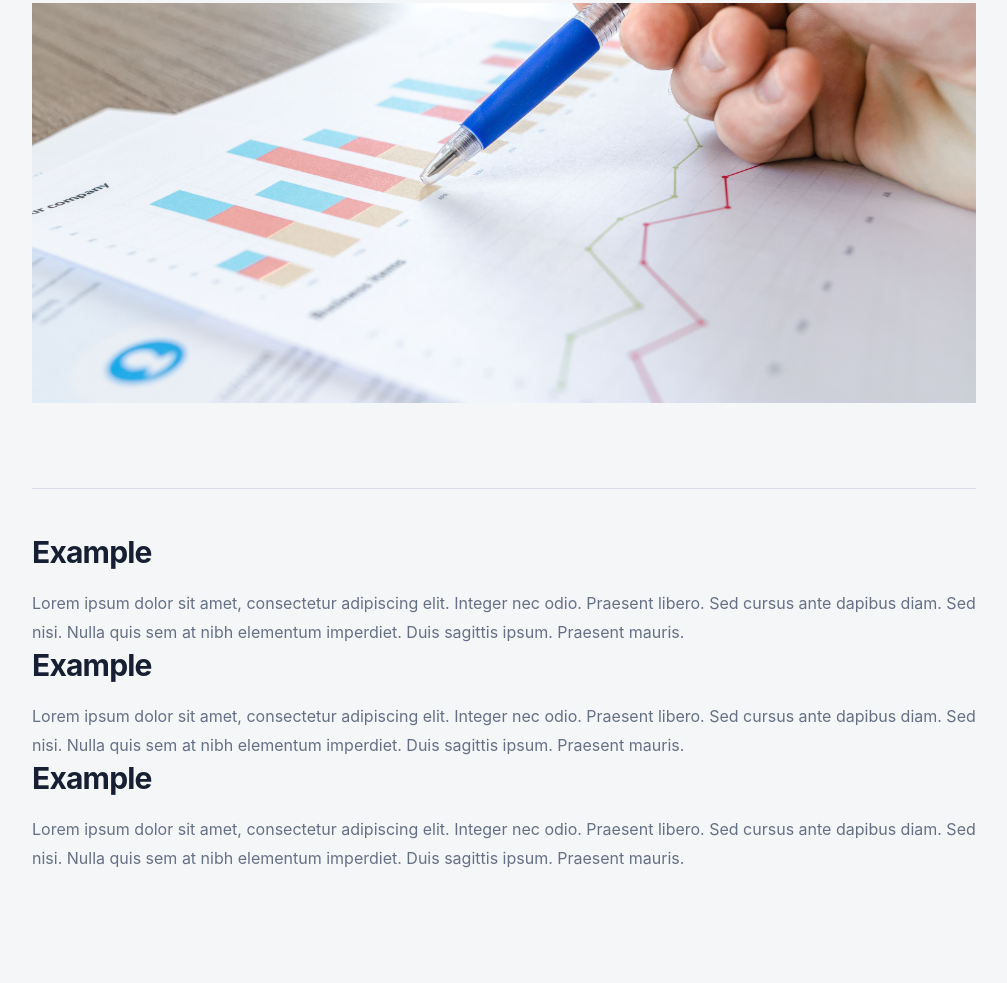
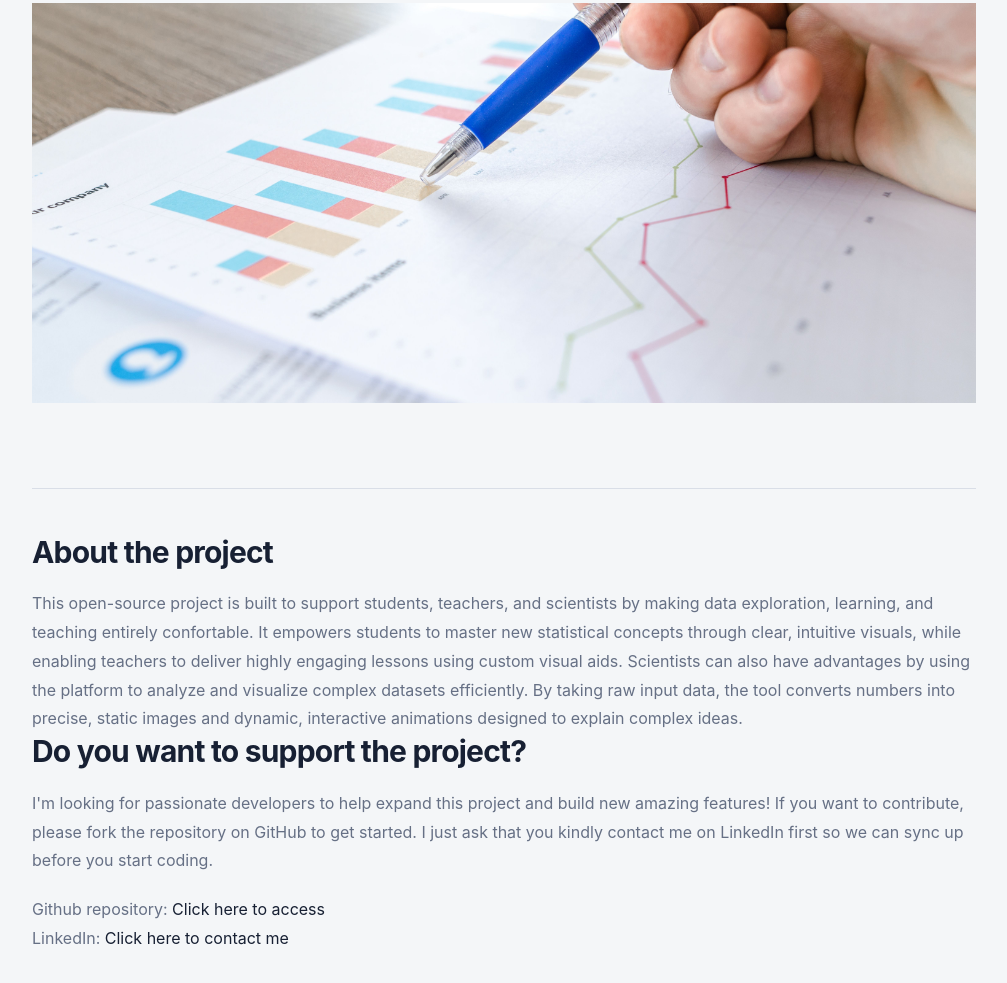
Before and after one commit to ErickPereira-hub/StatsLab, a website: page project/frameworks_and_drivers/frontend/pages/home.html in a window 1280 px wide. Shown: the part 447-1430 px from the top of the page, without its empty margins (136-1143 px from the left). Drawn offline with Linux system fonts and the light colour scheme.

Commit message:
fix: adjusting texts

```diff
--- a/project/frameworks_and_drivers/frontend/pages/home.html
+++ b/project/frameworks_and_drivers/frontend/pages/home.html
@@ -38,24 +38,16 @@
             <div id = "istd_img"></div>
         </section>
         <article class="project-article">
-            <h2>Example</h2>
+            <h2>About the project</h2>
             <p>
-                Lorem ipsum dolor sit amet, consectetur adipiscing elit. Integer nec odio. Praesent libero. Sed cursus ante dapibus diam. Sed nisi. Nulla quis sem at nibh elementum imperdiet. Duis sagittis ipsum. Praesent mauris.
+                This open-source project is built to support students, teachers, and scientists by making data exploration, learning, and teaching entirely confortable. It empowers students to master new statistical concepts through clear, intuitive visuals, while enabling teachers to deliver highly engaging lessons using custom visual aids. Scientists can also have advantages by using the platform to analyze and visualize complex datasets efficiently. By taking raw input data, the tool converts numbers into precise, static images and dynamic, interactive animations designed to explain complex ideas.
             </p>
-            <h2>Example</h2>
+            <h2>Do you want to support the project?</h2>
             <p>
-                Lorem ipsum dolor sit amet, consectetur adipiscing elit.
-                Integer nec odio. Praesent libero. Sed cursus ante dapibus diam.
-                Sed nisi. Nulla quis sem at nibh elementum imperdiet.
-                Duis sagittis ipsum. Praesent mauris.
+                I'm looking for passionate developers to help expand this project and build new amazing features! If you want to contribute, please fork the repository on GitHub to get started. I just ask that you kindly contact me on LinkedIn first so we can sync up before you start coding.
             </p>
-            <h2>Example</h2>
-            <p>
-                Lorem ipsum dolor sit amet, consectetur adipiscing elit.
-                Integer nec odio. Praesent libero. Sed cursus ante dapibus diam.
-                Sed nisi. Nulla quis sem at nibh elementum imperdiet.
-                Duis sagittis ipsum. Praesent mauris.
-            </p>
+            <p style = "margin-top: 20px;">Github repository: <a href = "https://github.com/ErickPereira-hub/StatsLab" target = "_blank">Click here to access</a></p>
+            <p>LinkedIn: <a href = "https://www.linkedin.com/in/erick-dev-pereira/">Click here to contact me</a></p>
         </article>
     </main>
     <script src = "../interaction/logout/request_logout.js"></script>
--- a/project/frameworks_and_drivers/frontend/style/style.css
+++ b/project/frameworks_and_drivers/frontend/style/style.css
@@ -25,6 +25,11 @@ body {
         "Segoe UI",
         sans-serif;
     background: var(--background);
+    color: var(--text);
+}
+
+.project-article a {
+    text-decoration: none;
     color: var(--text);
 }
 
```
